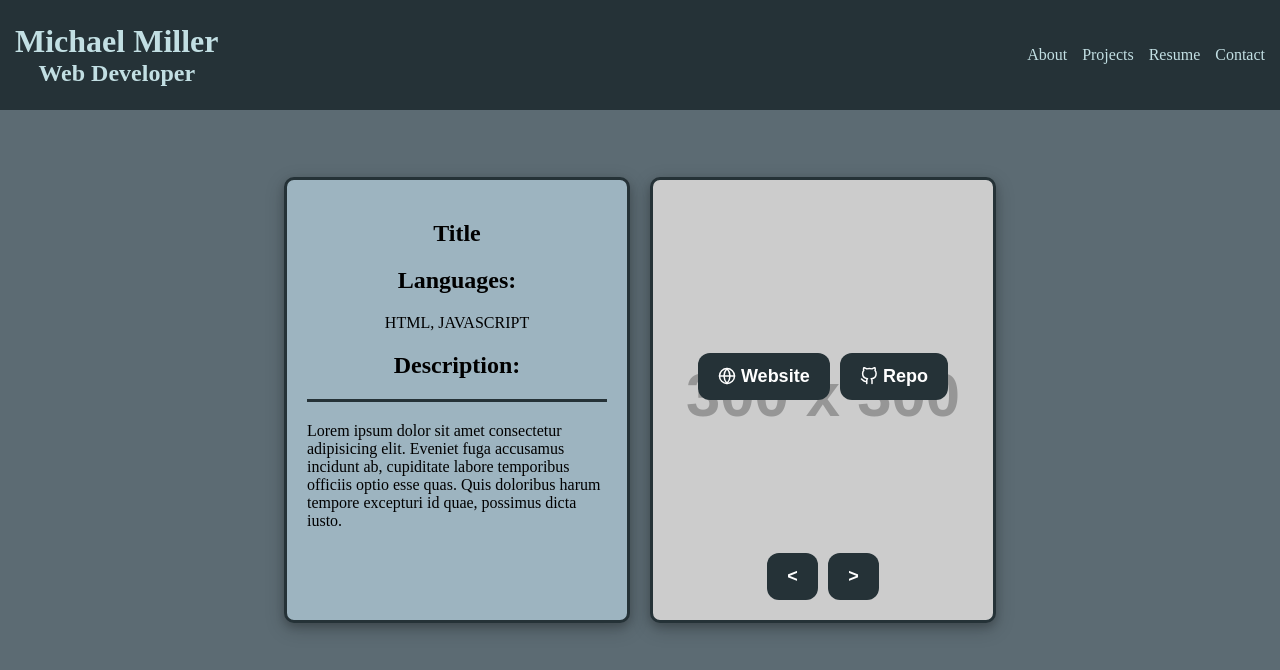
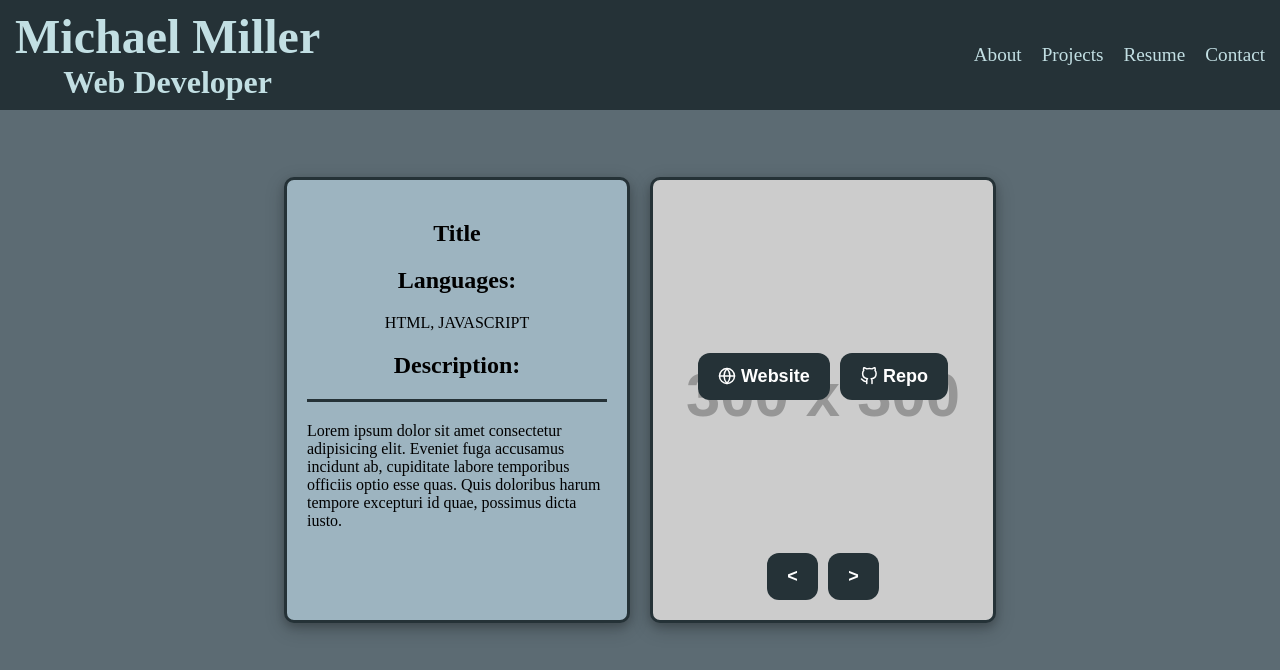
Before and after one commit to mimi5930/mike-miller-dev-port, a React (Create React App) app: page /portfolio in a window 1280 px wide. Shown: the top 670 px of the page. Built offline with nearby package versions, Linux system fonts and the light colour scheme.

Commit message:
added navbar onScroll styling

```diff
--- a/src/components/Navbar/Navbar.jsx
+++ b/src/components/Navbar/Navbar.jsx
@@ -1,34 +1,24 @@
 import { useEffect, useState } from 'react';
 import './navbar.css';
 
-// TODO: Add scroll hook to change navbar opacity
-// TODO: Add Icon?
 // TODO: Navigation Links Scroll to different sections
 
 export default function Navbar() {
   function onScroll() {
-    console.log('scollY', window.scrollY);
-    if (window.scrollY <= 100) setScroll(window.scrollY);
-    else {
-      setScroll(0);
-    }
+    window.scrollY ? setScroll(true) : setScroll(false);
   }
-  const [scroll, setScroll] = useState(window.scrollY);
+
+  const [scroll, setScroll] = useState(window.scrollY ? true : false);
 
   useEffect(() => {
     window.addEventListener('scroll', onScroll);
     return () => {
       window.removeEventListener('scroll', onScroll);
     };
-  }, [window.scrollY]);
+  }, []);
 
   return (
-    <section
-      className="nav-container"
-      style={{
-        backgroundColor: `#253237${100 - window.scrollY}`
-      }}
-    >
+    <section className={`nav-container ${scroll && 'nav-container-scrolled'}`}>
       <div className="title-container">
         <h1>Michael Miller</h1>
         <h2>Web Developer</h2>
--- a/src/components/Navbar/navbar.css
+++ b/src/components/Navbar/navbar.css
@@ -3,12 +3,18 @@
   top: 0;
   width: 100%;
   background: var(--header-bg-color);
-  height: 110px;
+  min-height: 110px;
   color: var(--title-color);
-  /* transition: all 1s ease-in; */
+  transition: all 0.4s ease-in;
   display: flex;
   justify-content: space-between;
   align-items: center;
+  flex-wrap: wrap;
+}
+
+.nav-container-scrolled {
+  background: transparent;
+  text-shadow: 2px 2px 15px #000000;
 }
 
 .title-container {
@@ -17,24 +23,25 @@
 }
 
 .title-container > h1 {
-  font-size: xx-large;
+  font-size: 3rem;
   margin: 0;
 }
 
 .title-container > h2 {
-  font-size: x-large;
+  font-size: 2rem;
   margin: 0;
 }
 
 ul {
   display: flex;
   flex-direction: row;
-  gap: 15px;
+  gap: 20px;
   margin-right: 15px;
 }
 
 li {
   list-style: none;
+  font-size: 1.2rem;
 }
 
 ul.scrolled {
```
